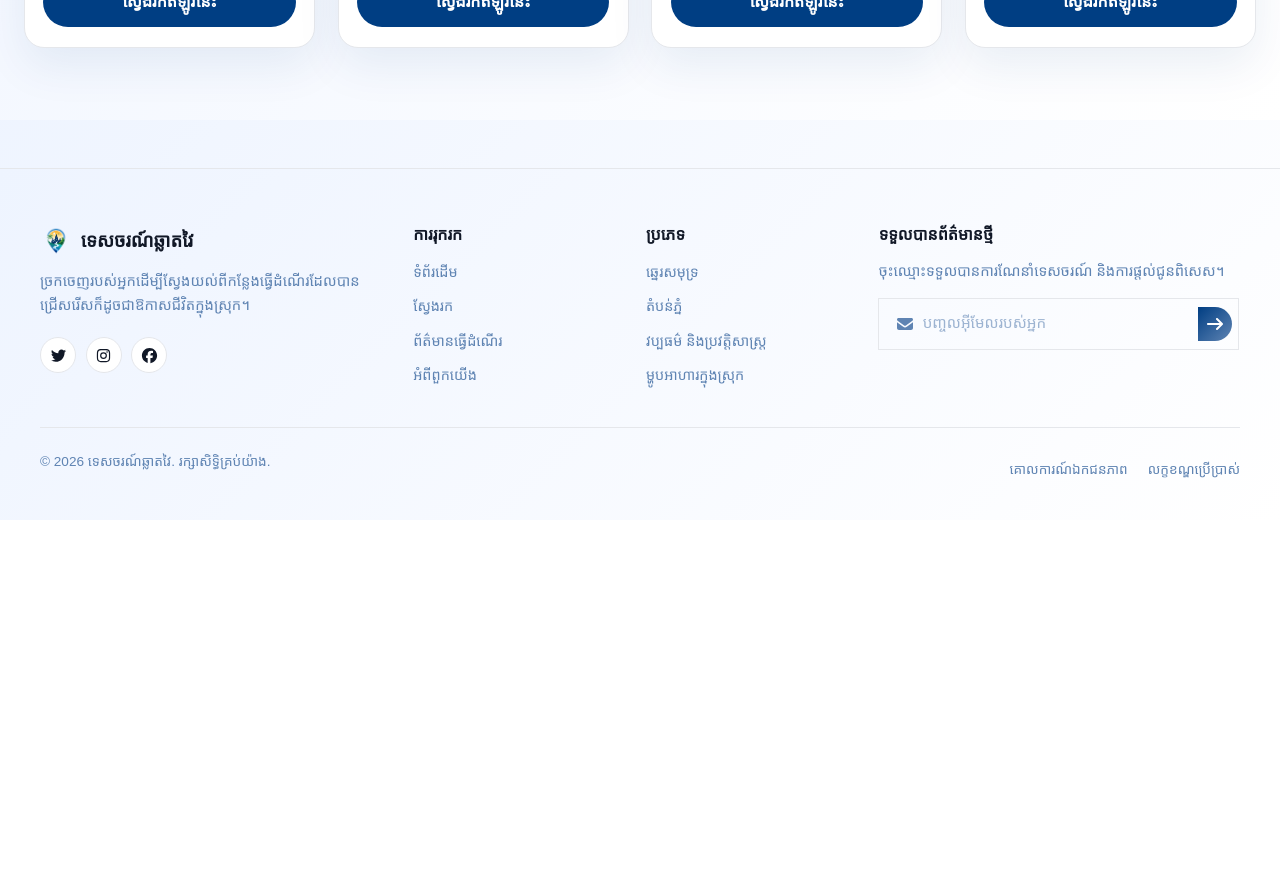
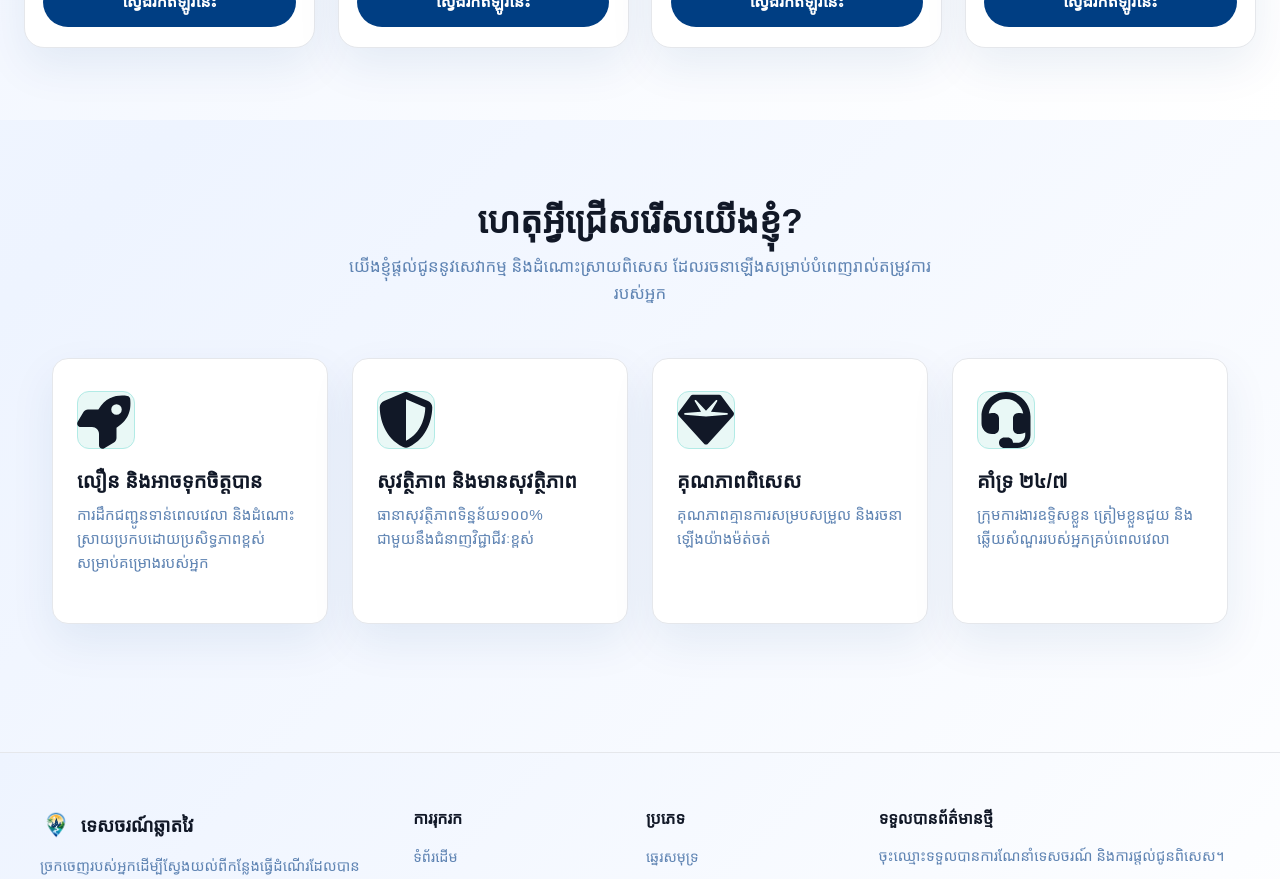
Before and after one commit to sreylinou6-sudo/Smart_Tourism_Website, a React (Vite) app: page / in a window 1280 px wide. Shown: the part 1460-2339 px from the top of the page. Before the commit the page ends 1980 px from the top, so only its background shows below. Built offline with nearby package versions, Linux system fonts and the light colour scheme; a web font is replaced by a local one.

Commit message:
add more information and fix color on footer

```diff
--- /dev/null
+++ b/src/components/WhyChooseUs.jsx
@@ -0,0 +1,48 @@
+import React from 'react';
+import { useLanguage } from '../context/LanguageContext';
+import { FontAwesomeIcon } from '@fortawesome/react-fontawesome';
+import {
+  faRocket,
+  faShieldHalved,
+  faGem,
+  faHeadset,
+} from '@fortawesome/free-solid-svg-icons';
+import '../styles/WhyChooseUs.css';
+const iconMap = {
+  faRocket,
+  faShieldHalved,
+  faGem,
+  faHeadset,
+};
+
+const WhyChooseUs = () => {
+  const { t } = useLanguage();
+  const { title, subtitle, features } = t('WhyChooseUs') || {};
+
+  return (
+    <section className="why-choose-us">
+      <div className="container">
+        {/* Header Section */}
+        <div className="section-header">
+          <h2 className="section-title">{title}</h2>
+          <p className="section-subtitle">{subtitle}</p>
+        </div>
+
+        {/* Features Cards Grid */}
+        <div className="feature-grid">
+          {features?.map((feature) => (
+            <div key={feature.id} className="feature-card">
+              <div className="icon-wrapper">
+                <FontAwesomeIcon icon={iconMap[feature.icon]} size="2x" />
+              </div>
+              <h3 className="card-title">{feature.title}</h3>
+              <p className="card-description">{feature.description}</p>
+            </div>
+          ))}
+        </div>
+      </div>
+    </section>
+  );
+};
+
+export default WhyChooseUs;
--- /dev/null
+++ b/src/locales/en/WhyChooseUs.json
@@ -0,0 +1,30 @@
+{
+  "title": "Why Choose Us?",
+  "subtitle": "We provide exceptional services and solutions tailored to satisfy all your needs",
+  "features": [
+    {
+      "id": 1,
+      "icon": "faRocket",
+      "title": "Fast & Reliable",
+      "description": "On-time delivery and high-efficiency solutions for your project"
+    },
+    {
+      "id": 2,
+      "icon": "faShieldHalved",
+      "title": "Safe & Secure",
+      "description": "100% data security guaranteed with highly professional expertise"
+    },
+    {
+      "id": 3,
+      "icon": "faGem",
+      "title": "Premium Quality",
+      "description": "Uncompromised quality and meticulously crafted design"
+    },
+    {
+      "id": 4,
+      "icon": "faHeadset",
+      "title": "24/7 Support",
+      "description": "Dedicated team ready to assist and answer your questions anytime"
+    }
+  ]
+}
--- a/src/locales/en/en.js
+++ b/src/locales/en/en.js
@@ -11,6 +11,7 @@ import eventData from './eventData.json';
 import PrivacyPolicy from './PrivacyPolicy.json';
 import TermsAndConditions from './TermsAndConditions.json';
 import destinations from './destinations.json';
+import WhyChooseUs from './WhyChooseUs.json';
 
 export default {
   nav,
@@ -25,5 +26,6 @@ export default {
   eventData,
   PrivacyPolicy,
   TermsAndConditions,
-  ...destinations
+  ...destinations,
+  WhyChooseUs
 };
--- /dev/null
+++ b/src/locales/kh/WhyChooseUs.json
@@ -0,0 +1,30 @@
+{
+  "title": "ហេតុអ្វីជ្រើសរើសយើងខ្ញុំ?",
+  "subtitle": "យើងខ្ញុំផ្តល់ជូននូវសេវាកម្ម និងដំណោះស្រាយពិសេស ដែលរចនាឡើងសម្រាប់បំពេញរាល់តម្រូវការរបស់អ្នក",
+  "features": [
+    {
+      "id": 1,
+      "icon": "faRocket",
+      "title": "លឿន និងអាចទុកចិត្តបាន",
+      "description": "ការដឹកជញ្ជូនទាន់ពេលវេលា និងដំណោះស្រាយប្រកបដោយប្រសិទ្ធភាពខ្ពស់សម្រាប់គម្រោងរបស់អ្នក"
+    },
+    {
+      "id": 2,
+      "icon": "faShieldHalved",
+      "title": "សុវត្ថិភាព និងមានសុវត្ថិភាព",
+      "description": "ធានាសុវត្ថិភាពទិន្នន័យ១០០% ជាមួយនឹងជំនាញវិជ្ជាជីវៈខ្ពស់"
+    },
+    {
+      "id": 3,
+      "icon": "faGem",
+      "title": "គុណភាពពិសេស",
+      "description": "គុណភាពគ្មានការសម្របសម្រួល និងរចនាឡើងយ៉ាងម៉ត់ចត់"
+    },
+    {
+      "id": 4,
+      "icon": "faHeadset",
+      "title": "គាំទ្រ ២៤/៧",
+      "description": "ក្រុមការងារឧទ្ទិសខ្លួន ត្រៀមខ្លួនជួយ និងឆ្លើយសំណួររបស់អ្នកគ្រប់ពេលវេលា"
+    }
+  ]
+}
--- a/src/locales/kh/kh.js
+++ b/src/locales/kh/kh.js
@@ -11,6 +11,7 @@ import eventData from './eventData.json';
 import PrivacyPolicy from './PrivacyPolicy.json';
 import TermsAndConditions from './TermsAndConditions.json';
 import destinations from './destinations.json';
+import WhyChooseUs from './WhyChooseUs.json';
 
 export default {
   nav,
@@ -25,5 +26,6 @@ export default {
   eventData,
   PrivacyPolicy,
   TermsAndConditions,
-  ...destinations
+  ...destinations,
+  WhyChooseUs
 };
--- a/src/pages/HomePage.jsx
+++ b/src/pages/HomePage.jsx
@@ -1,6 +1,7 @@
 import { useEffect } from 'react';
 import SlideShow from '../components/SlideShow';
 import FeaturedDestinations from '../components/FeaturedDestinations';
+import WhyChooseUs from "../components/WhyChooseUs";
 
 
 
@@ -12,9 +13,9 @@ function HomePage({ language = 'en' }) {
   return (
     <div>
       <SlideShow language={language} />
-      <FeaturedDestinations />
+      <FeaturedDestinations language={language}/>
+      <WhyChooseUs language={language} />
     </div>
   );
 }
-
 export default HomePage;
--- a/src/styles/Explore.css
+++ b/src/styles/Explore.css
@@ -53,7 +53,7 @@
 }
 
 .explore-search input:focus {
-  border-color: var(--color-teal);
+  border-color: var(--color-primary-hover);
 }
 
 .search-icon {
@@ -98,7 +98,7 @@
 
 .category-pill:hover,
 .category-pill.active {
-  background: linear-gradient(135deg, var(--color-primary) 0%, var(--color-teal) 100%);
+  background: linear-gradient(135deg, var(--color-primary) 0%, var(--color-primary-hover) 100%);
   color: var(--color-white);
   border-color: transparent;
 }
@@ -138,7 +138,7 @@
   position: absolute;
   top: 0.75rem;
   left: 0.75rem;
-  background: var(--color-teal);
+  background: var(--color-primary-hover);
   color: var(--color-white);
   padding: 0.25rem 0.65rem;
   border-radius: 999px;
@@ -181,7 +181,7 @@
 }
 
 .price-tag strong {
-  color: var(--color-teal);
+  color: var(--color-white);
 }
 
 .place-card-body {
@@ -202,7 +202,7 @@
   font-size: 0.75rem;
   font-weight: 700;
   text-transform: uppercase;
-  color: var(--color-teal);
+  color: var(--color-primary);
 }
 
 .place-rating {
@@ -340,7 +340,7 @@
 .detail-hero-content .place-category,
 .detail-hero-content .place-meta,
 .detail-hero-content > span {
-  color: var(--color-teal) !important;
+  color: var(--color-primary) !important;
   font-weight: 700;
   text-shadow: 0 1px 3px rgba(0, 0, 0, 0.8);
 }
@@ -481,8 +481,8 @@
   margin-top: 1rem;
   padding: 0.8rem;
   border-radius: 10px;
-  background: linear-gradient(135deg, var(--color-primary) 0%, var(--color-teal) 100%);
-  color: var(--color-white) !important;
+  background: var(--color-primary);
+  color: var(--color-white);
   font-weight: 700;
   border: none;
   cursor: pointer;
--- a/src/styles/Footer.css
+++ b/src/styles/Footer.css
@@ -101,7 +101,7 @@
 }
 
 .footer-links a:hover {
-  color: var(--color-teal);
+  color: var(--color-primary);
 }
 /* Newsletter Input Section */
 .newsletter-text {
@@ -168,7 +168,7 @@
 }
 
 .newsletter-input:focus {
-  border-color: var(--color-teal);
+  border-color: var(--color-primary);
   box-shadow: 0 0 0 3px rgba(0, 150, 136, 0.15); /* Soft outer glow on focus */
   background: rgba(255, 255, 255, 0.05);
 }
@@ -218,7 +218,7 @@
 }
 
 .footer-bottom-links a:hover {
-  color: var(--color-teal);
+  color: var(--color-primary);
 }
 
 /* Responsive Media Queries */
--- /dev/null
+++ b/src/styles/WhyChooseUs.css
@@ -0,0 +1,103 @@
+/* ==========================================
+   WHY CHOOSE US - STYLES WITH YOUR DESIGN SYSTEM
+   ========================================== */
+
+.why-choose-us {
+  padding: 80px 20px;
+  /* ប្រើប្រាស់ Background Gradient & Color តាម Design Token របស់អ្នក */
+  background: transparent;
+  color: var(--text-strong);
+  transition: color 0.3s ease;
+}
+
+.why-choose-us .container {
+  max-width: 1200px;
+  margin: 0 auto;
+}
+
+/* Header Section */
+.why-choose-us .section-header {
+  text-align: center;
+  margin-bottom: 50px;
+}
+
+.why-choose-us .section-title {
+  font-size: 2.2rem;
+  color: var(--text-strong);
+  margin-bottom: 12px;
+  font-weight: 700;
+  transition: color 0.3s ease;
+}
+
+.why-choose-us .section-subtitle {
+  font-size: 1.05rem;
+  color: var(--text-muted);
+  max-width: 600px;
+  margin: 0 auto;
+  line-height: 1.6;
+  transition: color 0.3s ease;
+}
+
+/* Feature Grid */
+.why-choose-us .feature-grid {
+  display: grid;
+  grid-template-columns: repeat(auto-fit, minmax(260px, 1fr));
+  gap: 24px;
+}
+
+/* Feature Card */
+.why-choose-us .feature-card {
+  background: var(--surface);
+  padding: 32px 24px;
+  border-radius: 16px;
+  border: 1px solid var(--border);
+  box-shadow: var(--shadow);
+  transition: transform 0.3s ease, box-shadow 0.3s ease, background-color 0.3s ease, border-color 0.3s ease;
+}
+
+.why-choose-us .feature-card:hover {
+  transform: translateY(-6px);
+  border-color: var(--color-teal-border);
+}
+
+/* Icon Wrapper */
+.why-choose-us .icon-wrapper {
+  width: 58px;
+  height: 58px;
+  background-color: var(--accent-soft);
+  border: 1px solid var(--color-teal-border);
+  border-radius: 12px;
+  display: flex;
+  align-items: center;
+  justify-content: center;
+  font-size: 28px;
+  margin-bottom: 20px;
+  transition: background-color 0.3s ease, border-color 0.3s ease;
+}
+
+/* Card Titles & Text */
+.why-choose-us .card-title {
+  font-size: 1.25rem;
+  color: var(--text-strong);
+  margin-bottom: 10px;
+  font-weight: 600;
+  transition: color 0.3s ease;
+}
+
+.why-choose-us .card-description {
+  font-size: 0.95rem;
+  color: var(--text-muted);
+  line-height: 1.6;
+  transition: color 0.3s ease;
+}
+
+/* Responsive Design */
+@media (max-width: 768px) {
+  .why-choose-us {
+    padding: 50px 16px;
+  }
+
+  .why-choose-us .section-title {
+    font-size: 1.75rem;
+  }
+}
```
Also changed, not shown: src/components/CallToActionBanner.jsx (added), src/components/LatestBlogs.jsx (added), src/components/ServicesOverview.jsx (added), 1 other file (tests, documents, lock files or other folders).
